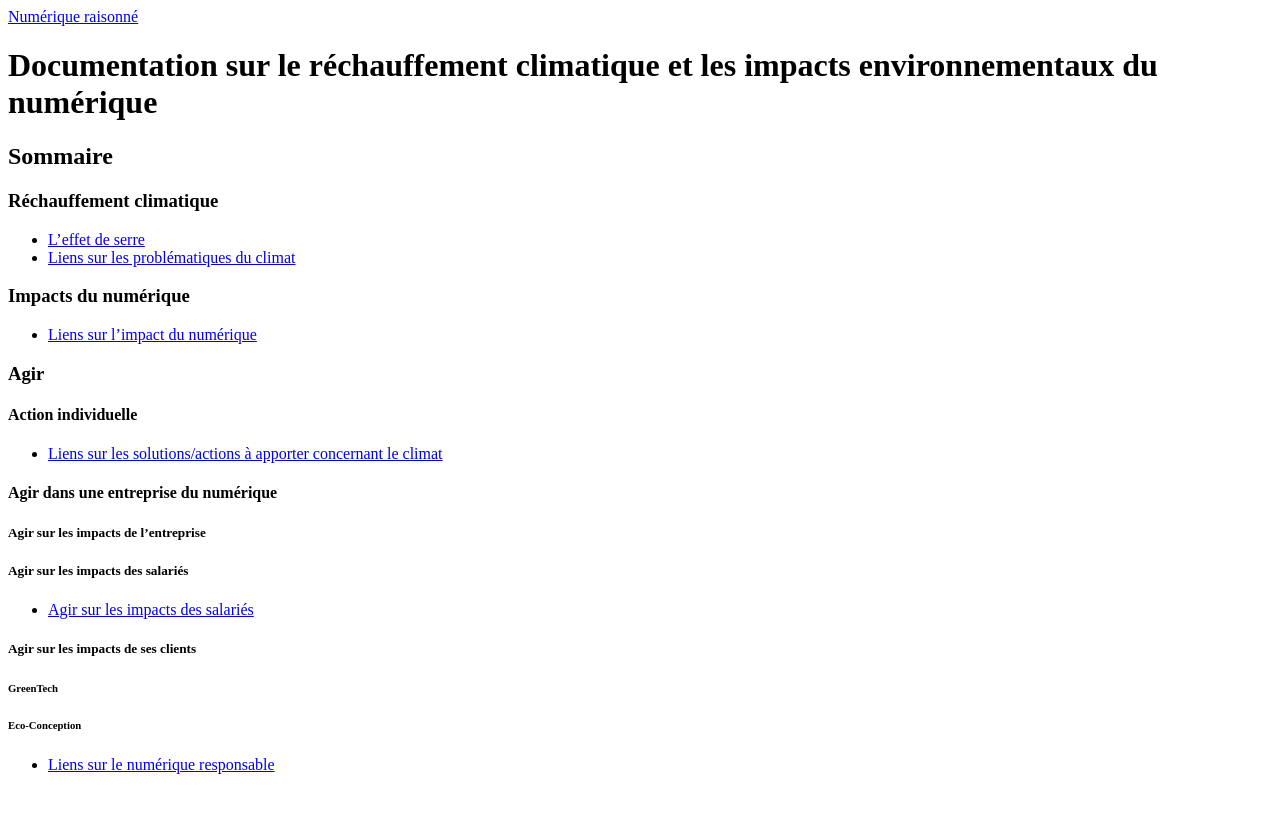
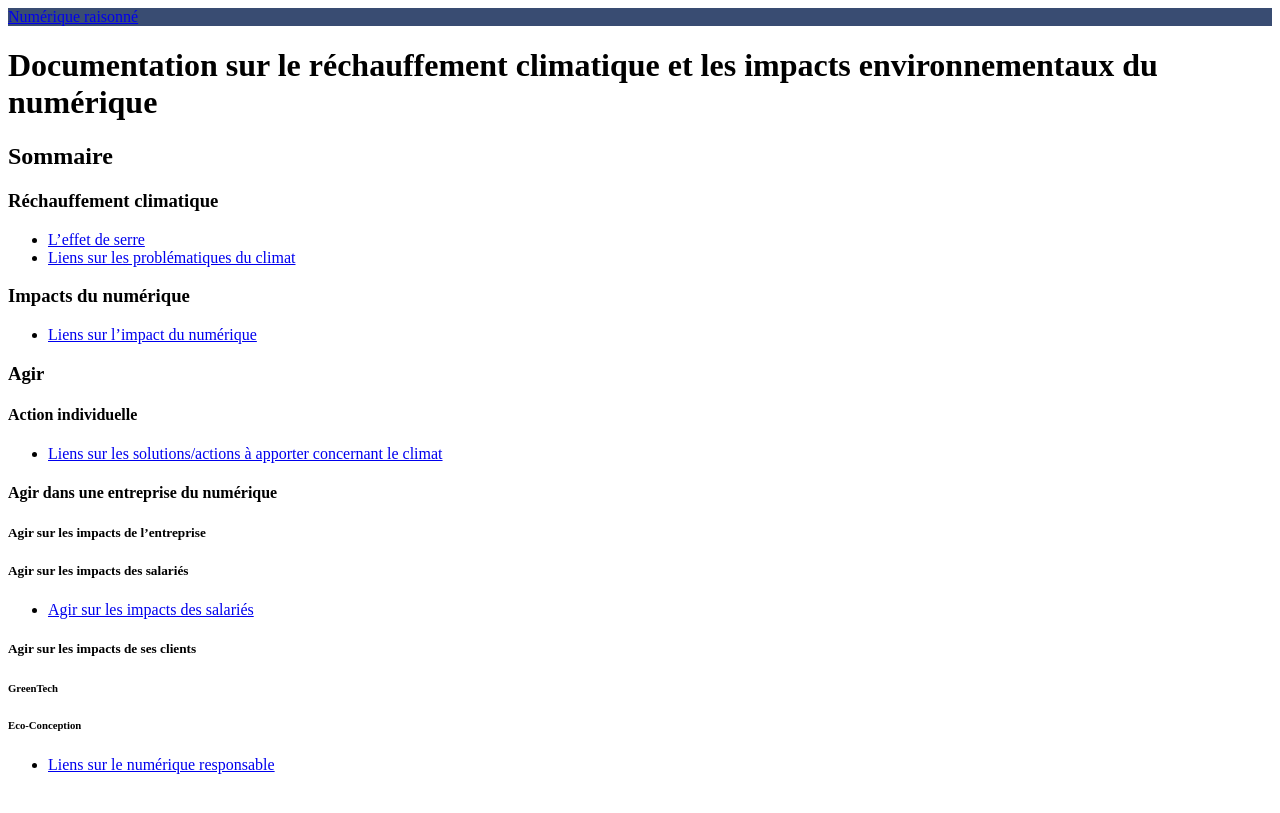
Before and after one commit to Slandais/slandais.github.io, a Jekyll site: the page built from index.md, in a window 1280 px wide. Shown: the top 813 px of the page. Built offline with Jekyll 4.4.1, drawn with Linux system fonts in a browser that asks for light colours.

Commit message:
Update default.html

```diff
--- a/_layouts/default.html
+++ b/_layouts/default.html
@@ -3,7 +3,7 @@
   <head>
     <meta charset="utf-8">
     <title>{{ page.title }} - Numérique raisonné</title>
-    <link href="../style.css" rel="stylesheet">
+    <link href="../css/style.css" rel="stylesheet">
   </head>
   <header>
     <a href="/">Numérique raisonné</a>
```
